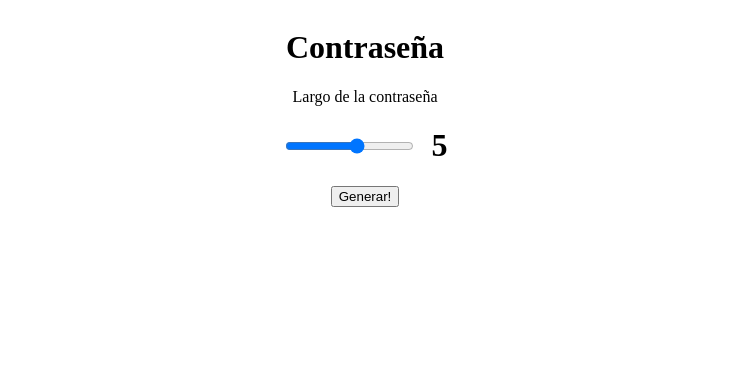
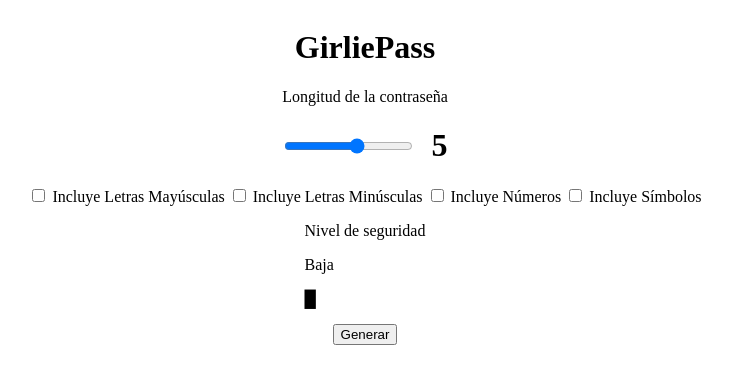
Before and after one commit to AilynMza/Dominando.El.DOM-Clase-7-M3, a plain HTML site: page index.html in a window 1280 px wide. Shown: the whole page, without its empty margins (275-1007 px from the left). Drawn offline with Linux system fonts and the light colour scheme.

Commit message:
feat: se incluyen checkbox, nivel de seguridad. Cambio de contenido de h1.

```diff
--- a/index.html
+++ b/index.html
@@ -5,20 +5,38 @@
     <meta name="viewport" content="width=device-width, initial-scale=1.0">
     <link rel="stylesheet" href="style.css">
     <script src="./main.js" defer></script>
-    <title>Generador de passwords</title>
+    <title>Password Generator</title>
 </head>
 <body>
     <div class="generator">
         <div class="password-container">
-            <h1>Contraseña</h1>
+            <h1>GirliePass</h1>
         </div>
         <form>
-            <label for="input-password-length">Largo de la contraseña</label>
+            <label for="input-password-length">Longitud de la contraseña</label>
             <div class="range-container">
                 <input type="range" min="1" max="8" id="input-password-length">
                 <h1>5</h1>
             </div>
-            <button>Generar!</button>
+            <div class="checkbox-container">
+                <input type="checkbox" id="input-checkbox-uppercase-letters">
+                <label for="input-checkbox-uppercase-letters">Incluye Letras Mayúsculas</label>
+
+                <input type="checkbox" id="input-checkbox-lowercase-letters">
+                <label for="input-checkbox-uppercase-letters">Incluye Letras Minúsculas</label>
+
+                <input type="checkbox" id="input-checkbox-numbers">
+                <label for="input-checkbox-uppercase-letters">Incluye Números</label>
+
+                <input type="checkbox" id="input-checkbox-symbols">
+                <label for="input-checkbox-uppercase-letters">Incluye Símbolos</label>
+            </div>
+            <div class="password-strenght">
+                <p>Nivel de seguridad</p>
+                <p>Baja</p>
+                <p>█</p>
+            </div>
+            <button>Generar</button>
         </form>
     </div>
 </body>
```
Also changed, not shown: style.css (line endings or trailing spaces).
